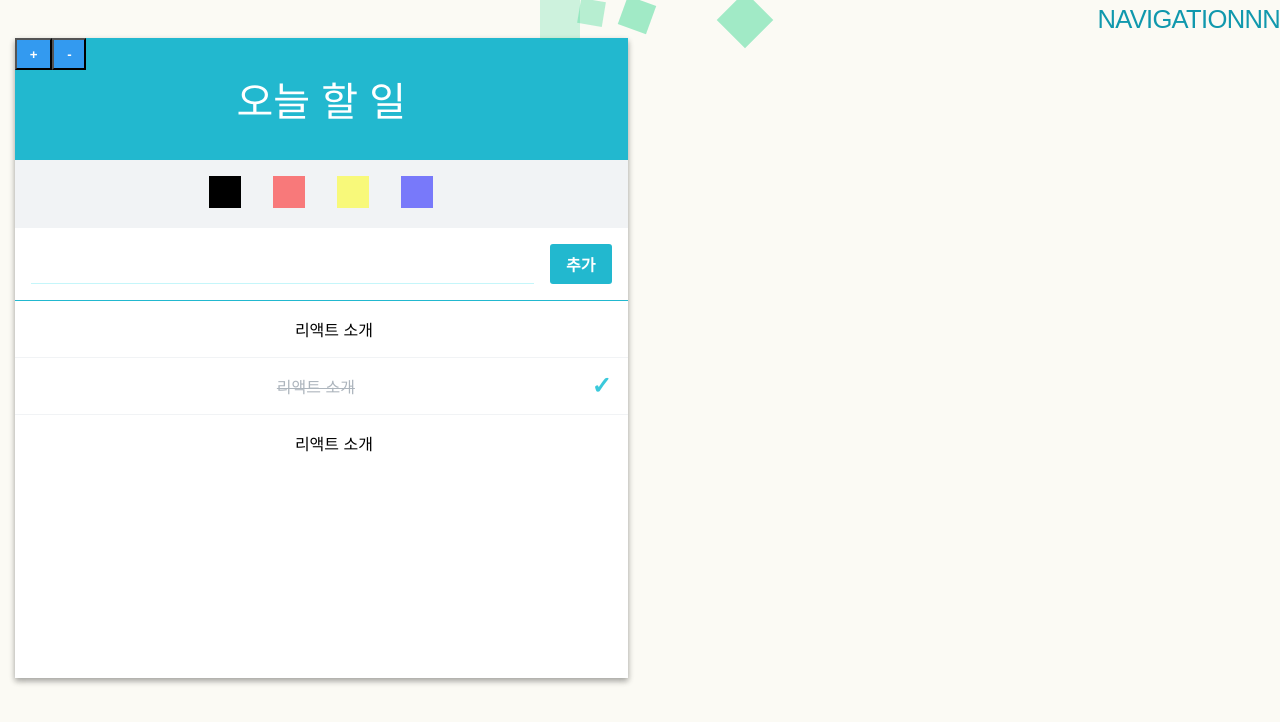
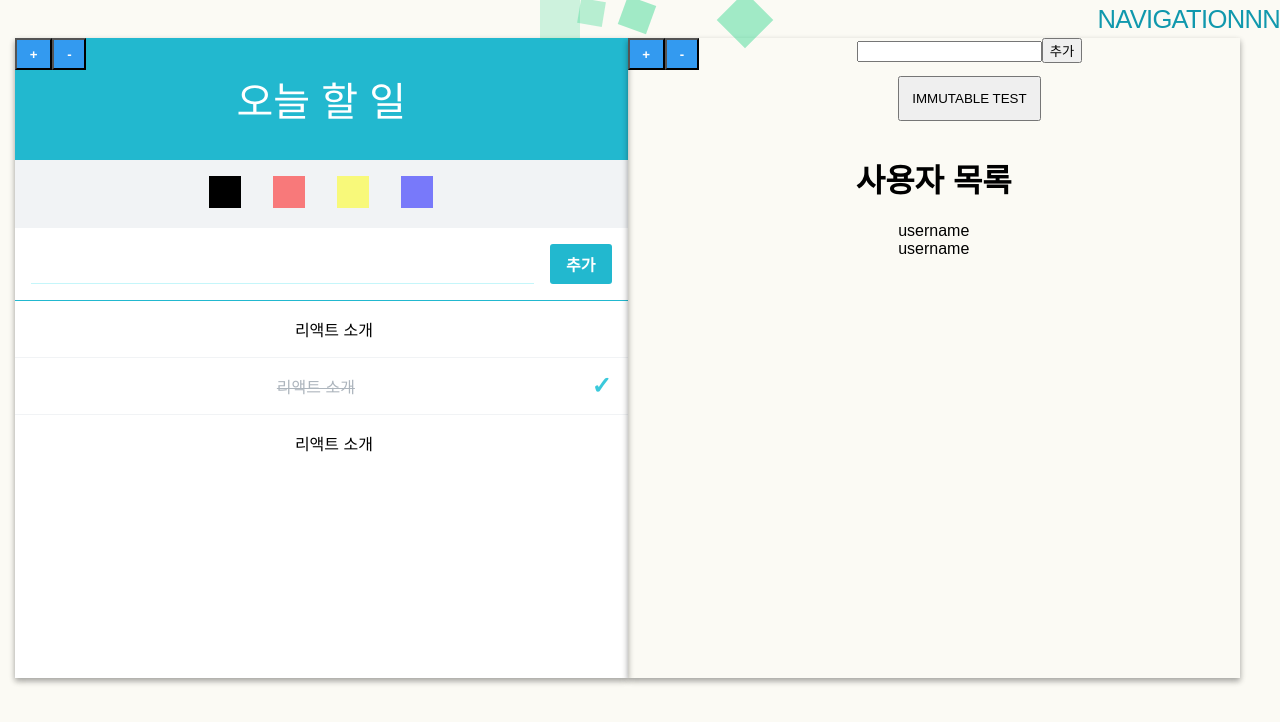
Before and after one commit to vgb0332/mysite, a React app in the folder mj_world/: page / in a window 1280 px wide. Built offline with nearby package versions, Linux system fonts and the light colour scheme.

Commit message:
user lsit + immutable test added

```diff
--- a/mj_world/package.json
+++ b/mj_world/package.json
@@ -3,6 +3,7 @@
   "version": "0.1.0",
   "private": true,
   "dependencies": {
+    "immutable": "^3.8.2",
     "react": "^16.3.2",
     "react-dom": "^16.3.2",
     "react-scripts": "1.1.4"
--- a/mj_world/src/components/AppContainer/AppContainer.css
+++ b/mj_world/src/components/AppContainer/AppContainer.css
@@ -16,7 +16,7 @@
 }
 
 @media only screen and (max-width: 768px) {
-    .app-container div {
+    .app-container > div {
       width: 99%;
     }
 }
--- a/mj_world/src/components/AppContainer/AppContainer.js
+++ b/mj_world/src/components/AppContainer/AppContainer.js
@@ -2,6 +2,7 @@ import React, { Component } from 'react';
 import './AppContainer.css';
 
 import { TodoList } from '../TodoList/TodoList';
+import { Immutable } from '../Immutable/Immutable';
 import { FullWindow } from './Common/FullWindow/FullWindow';
 
 class AppContainer extends Component {
@@ -14,6 +15,10 @@ class AppContainer extends Component {
         {
           name : 'TodoList',
           item : <TodoList />
+        },
+        {
+          name : 'Immutable',
+          item : <Immutable />
         },
 
       ]
@@ -73,12 +78,10 @@ class AppContent extends Component {
   }
 
   handleExpand() {
-    console.log('expand');
     this.props.onFullWindow(this.props.id, true);
   }
 
   handleMinify() {
-    console.log('minify');
     this.props.onFullWindow(this.props.id, false);
   }
 
@@ -86,7 +89,7 @@ class AppContent extends Component {
     const { isFullWindow, name, item, id, targetId } = this.props;
     let style = (id !== targetId && isFullWindow) ?
                 { display: 'none' } : {};
-    console.log('rendered');
+
     return (
       <div style={style}
           className={ this.props.name + ( isFullWindow ? ' active' : '' ) }
--- /dev/null
+++ b/mj_world/src/components/Immutable/Immutable.js
@@ -0,0 +1,74 @@
+import React, { Component } from 'react';
+import UserList from './UserList/UserList';
+import { immutableTest } from './index';
+
+export class Immutable extends Component {
+  id = 3;
+
+  state = {
+    input: '',
+    message: '',
+    users: [
+      {
+        id: 1,
+        username: 'velopert'
+      },
+      {
+        id: 2,
+        username: 'mjkim'
+      }
+    ]
+  }
+
+  onChange = (e) => {
+    const { value } = e.target;
+    this.setState({
+      input: value
+    });
+  }
+
+  onButtonClick = (e) => {
+    this.setState(({ users, input }) => ({
+      input: '',
+      users: users.concat({
+        id: this.id++,
+        username: input
+      })
+    }));
+  }
+
+  onButtonClick2 = (e) => {
+    this.setState({
+      message: 'console을 확인하세요'
+    });
+  }
+
+  render() {
+    const { onChange, onButtonClick, onButtonClick2 } = this;
+    const { input, users, message } = this.state;
+
+    let btn2_style = {
+      'padding': '1vw',
+      'margin' : '1vw 0'
+    };
+    immutableTest();
+    return (
+      <div>
+        <div>
+          <input onChange={onChange} value={input} />
+          <button onClick={onButtonClick}>추가</button>
+        </div>
+        <div>
+          <button
+            style={btn2_style}
+            onClick={onButtonClick2}> IMMUTABLE TEST </button>
+        </div>
+        <h3> {message} </h3>
+        <h1>사용자 목록</h1>
+        <div>
+          <UserList users={users} />
+        </div>
+      </div>
+    );
+  }
+}
--- /dev/null
+++ b/mj_world/src/components/Immutable/User/User.js
@@ -0,0 +1,18 @@
+import React, { Component } from 'react';
+
+class User extends Component {
+  shouldComponentUpdate(prevProps, prevState) {
+    return prevProps.users !== this.props.users;
+  }
+  render() {
+    const { user: { username } } = this.props;
+    console.log("%s가 렌더링 되고 있습니다", username);
+    return (
+      <div>
+        username
+      </div>
+    );
+  }
+}
+
+export default User;
--- /dev/null
+++ b/mj_world/src/components/Immutable/UserList/UserList.js
@@ -0,0 +1,26 @@
+import React, { Component } from 'react';
+import User from '../User/User';
+
+class UserList extends Component {
+  shouldComponentUpdate(prevProps, prevState) {
+    return prevProps.users !== this.props.users;
+  }
+  renderUsers = () => {
+    const { users } = this.props;
+    return users.map((user)=> (
+      <User key={user.id} user={user} />
+    ));
+  }
+
+  render() {
+    console.log('User List is rendering');
+    const { renderUsers } = this;
+    return (
+      <div>
+        {renderUsers()}
+      </div>
+    );
+  }
+}
+
+export default UserList;
--- /dev/null
+++ b/mj_world/src/components/Immutable/index.js
@@ -0,0 +1,57 @@
+import React from 'react';
+import { render } from 'react-dom';
+import { Map, List } from 'immutable';
+
+export function immutableTest() {
+  // 1. 객체는 Map
+  const obj = Map({
+    foo: 1,
+    inner: Map({
+      bar: 10
+    })
+  });
+
+  console.log(obj.toJS());
+
+  // 2. 배열은 List
+  const arr = List([
+    Map({ foo: 1 }),
+    Map({ bar: 2 }),
+  ]);
+
+  console.log(arr.toJS());
+
+  // 3. 설정할땐 set
+  let nextObj = obj.set('foo', 5);
+  console.log(nextObj.toJS());
+  console.log(nextObj !== obj); // true
+
+  // 4. 값을 읽을땐 get
+  console.log(obj.get('foo'));
+  console.log(arr.get(0)); // List 에는 index 를 설정하여 읽음
+
+  // 5. 읽은다음에 설정 할 때는 update
+  // 두번째 파라미터로는 updater 함수가 들어감
+  nextObj = nextObj.update('foo', value => value + 1);
+  console.log(nextObj.toJS());
+
+  // 6. 내부에 있는걸 ~ 할땐 In 을 붙인다
+  nextObj = obj.setIn(['inner', 'bar'], 20);
+  console.log(nextObj.getIn(['inner', 'bar']));
+
+  let nextArr = arr.setIn([0, 'foo'], 10);
+  console.log(nextArr.getIn([0, 'foo']));
+
+  // 8. List 내장함수는 배열이랑 비슷하다
+  nextArr = arr.push(Map({ qaz: 3 }));
+  console.log(nextArr.toJS());
+  nextArr = arr.filter(item => item.get('foo') === 1);
+  console.log(nextArr.toJS());
+
+  // 9. delete 로 key 를 지울 수 있음
+  nextObj = nextObj.delete('foo');
+  console.log(nextObj.toJS());
+
+  nextArr = nextArr.delete(0);
+  console.log(nextArr.toJS());
+}
```
Also changed, not shown: mj_world/src/components/Immutable/Immutable.css (added), mj_world/src/components/Immutable/User/User.css (added), mj_world/src/components/Immutable/UserList/UserList.css (added), 1 other file.
